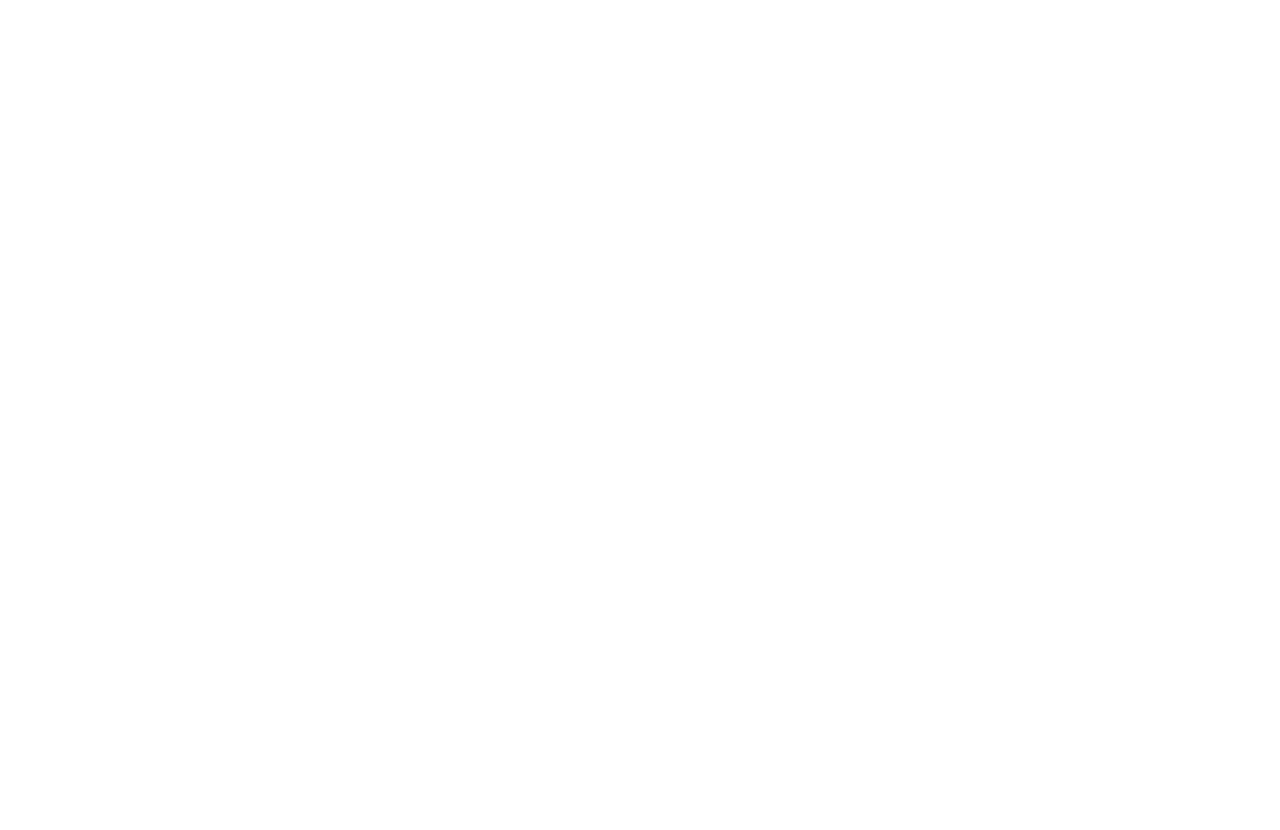
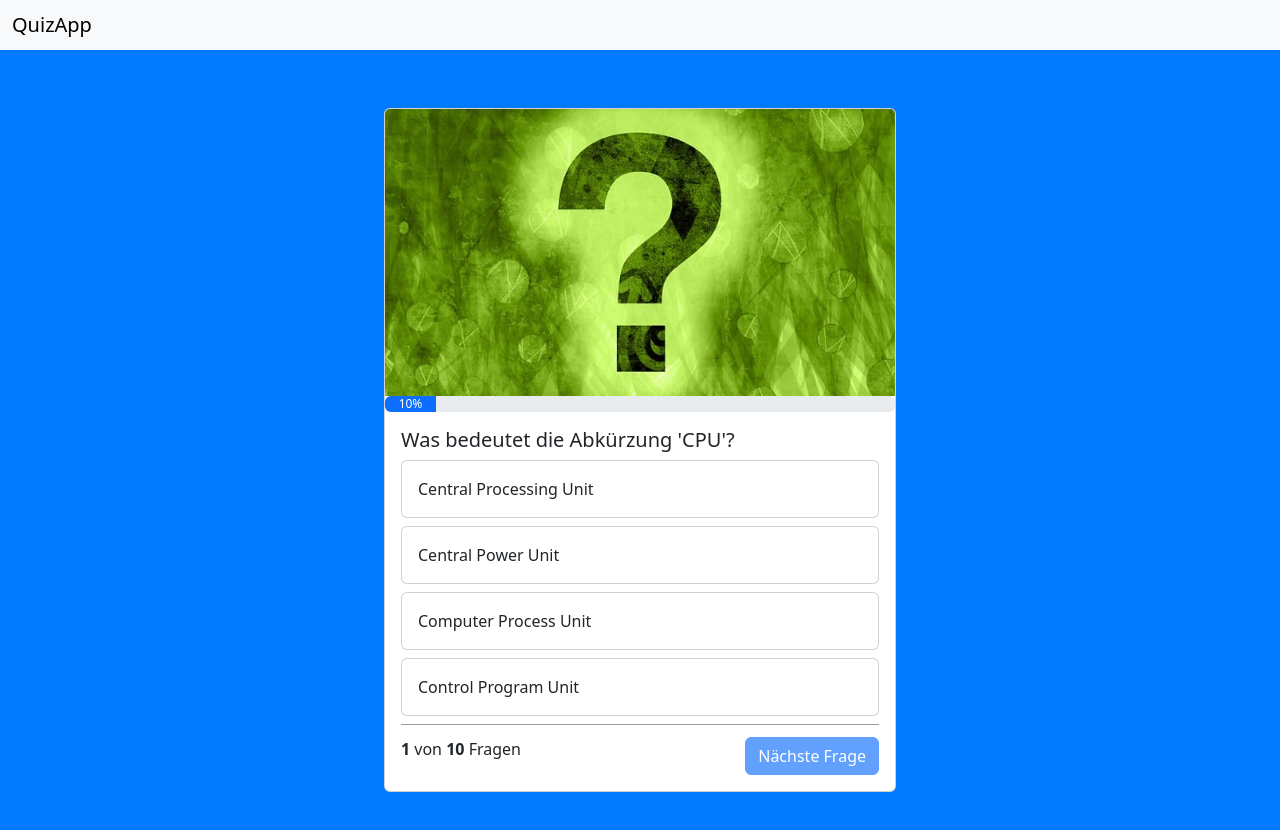
Before and after one commit to Malrett/QuizApp, a website: page index.html in a window 1280 px wide. Before the commit the page ends 800 px from the top, so only its background shows below. Drawn offline with nearby package versions, Linux system fonts and the light colour scheme.

Commit message:
finished App

```diff
--- a/index.html
+++ b/index.html
@@ -4,9 +4,56 @@
     <meta charset="UTF-8" />
     <meta name="viewport" content="width=device-width, initial-scale=1.0" />
     <title>QuizApp</title>
-
+    <!-- Bootstrap Einbindung über die Cloud, immer über allen anderen Stylesheets
+    <link href="https://cdn.jsdelivr.net/npm/bootstrap@5.3.6/dist/css/bootstrap.min.css" rel="stylesheet" integrity="sha384-4Q6Gf2aSP4eDXB8Miphtr37CMZZQ5oXLH2yaXMJ2w8e2ZtHTl7GptT4jmndRuHDT" crossorigin="anonymous">
+    <script src="https://cdn.jsdelivr.net/npm/bootstrap@5.3.6/dist/js/bootstrap.bundle.min.js" integrity="sha384-j1CDi7MgGQ12Z7Qab0qlWQ/Qqz24Gc6BM0thvEMVjHnfYGF0rmFCozFSxQBxwHKO" crossorigin="anonymous"></script>
+    -->
     <link rel="stylesheet" href="style.css" />
+    <link rel="stylesheet" href="./node_modules/bootstrap/dist/css/bootstrap.min.css" />
     <script src="script.js"></script>
   </head>
-  <body></body>
+  <body onload="init()">
+    <nav class="navbar bg-body-tertiary">
+      <div class="container-fluid">
+        <span class="navbar-brand mb-0 h1">QuizApp</span>
+      </div>
+    </nav>
+    <div class="container">
+      <div class="card quiz-card">
+        <img id="header-img" src="./img/question-mark.jpg" class="card-img-top" alt="..." />
+        <div class="progress" role="progressbar" aria-label="Example with label" aria-valuenow="0" aria-valuemin="0" aria-valuemax="100">
+          <div id="progress-bar" class="progress-bar" style="width: 0%"></div>
+        </div>
+        <div class="card-body d_none" id="end-screen">
+          <div class="text-center final-headline">Quiz beendet!</div>
+
+          <div class="text-center">Du hast <b id="correct-answers"></b> von <b id="questions-endscreen"></b> Fragen richtig beantwortet</div>
+          <div class="button-row">
+            <button onclick="restartGame()" class="btn btn-primary">Erneut spielen</button>
+          </div>
+        </div>
+
+        <div class="card-body" id="question-body">
+          <h5 class="card-title" id="question-text"></h5>
+
+          <div class="card quiz-answer mb-2" onclick="answer('answer_1')">
+            <div class="card-body" id="answer_1"></div>
+          </div>
+          <div class="card quiz-answer mb-2" onclick="answer('answer_2')">
+            <div class="card-body" id="answer_2"></div>
+          </div>
+          <div class="card quiz-answer mb-2" onclick="answer('answer_3')">
+            <div class="card-body" id="answer_3"></div>
+          </div>
+          <div class="card quiz-answer mb-2" onclick="answer('answer_4')">
+            <div class="card-body" id="answer_4"></div>
+          </div>
+          <div class="question-footer">
+            <span> <b id="current-question"></b> von <b id="number_of_questions"></b> Fragen</span>
+            <button class="btn btn-primary" id="next-button" disabled onclick="nextQuestion()">Nächste Frage</button>
+          </div>
+        </div>
+      </div>
+    </div>
+  </body>
 </html>
--- a/script.js
+++ b/script.js
@@ -0,0 +1,186 @@
+let questions = [
+  {
+    "question": "Was bedeutet die Abkürzung 'CPU'?",
+    "answer_1": "Central Processing Unit",
+    "answer_2": "Central Power Unit",
+    "answer_3": "Computer Process Unit",
+    "answer_4": "Control Program Unit",
+    "right_answer": "answer_1",
+  },
+  {
+    "question": "Welches Protokoll wird für den Versand von E-Mails verwendet?",
+    "answer_1": "SNMP",
+    "answer_2": "HTTP",
+    "answer_3": "SMTP",
+    "answer_4": "FTP",
+    "right_answer": "answer_3",
+  },
+  {
+    "question": "Was ist ein Byte?",
+    "answer_1": "1 Bit",
+    "answer_2": "4 Bit",
+    "answer_3": "8 Bit",
+    "answer_4": "16 Bit",
+    "right_answer": "answer_3",
+  },
+  {
+    "question": "Welche Programmiersprache wird hauptsächlich für Webentwicklung verwendet?",
+    "answer_1": "JavaScript",
+    "answer_2": "C",
+    "answer_3": "Python",
+    "answer_4": "Java",
+    "right_answer": "answer_1",
+  },
+  {
+    "question": "Was macht ein Betriebssystem?",
+    "answer_1": "Es ist ein Antivirenprogramm",
+    "answer_2": "Es verwaltet Hardware und Software",
+    "answer_3": "Es speichert nur Daten",
+    "answer_4": "Es ist ein Textverarbeitungsprogramm",
+    "right_answer": "answer_2",
+  },
+  {
+    "question": "Welche der folgenden ist eine NoSQL-Datenbank?",
+    "answer_1": "PostgreSQL",
+    "answer_2": "Oracle",
+    "answer_3": "MongoDB",
+    "answer_4": "MySQL",
+    "right_answer": "answer_3",
+  },
+  {
+    "question": "Was ist ein Router?",
+    "answer_1": "Ein Grafikprozessor",
+    "answer_2": "Ein Gerät zur Weiterleitung von Netzwerkpaketen",
+    "answer_3": "Ein Gerät zur Stromversorgung",
+    "answer_4": "Ein Backup-System",
+    "right_answer": "answer_2",
+  },
+  {
+    "question": "Wofür steht 'HTML'?",
+    "answer_1": "Home Tool Markup Language",
+    "answer_2": "HyperTransfer Markup Language",
+    "answer_3": "HighText Machine Language",
+    "answer_4": "HyperText Markup Language",
+    "right_answer": "answer_4",
+  },
+  {
+    "question": "Welche Zahl ist binär für die Dezimalzahl 5?",
+    "answer_1": "100",
+    "answer_2": "101",
+    "answer_3": "110",
+    "answer_4": "111",
+    "right_answer": "answer_2",
+  },
+  {
+    "question": "Was ist ein Framework?",
+    "answer_1": "Eine Sammlung von Bibliotheken und Tools",
+    "answer_2": "Ein Betriebssystem",
+    "answer_3": "Ein Texteditor",
+    "answer_4": "Ein Compiler",
+    "right_answer": "answer_1",
+  },
+];
+
+let currentQuestion = 0;
+let correctAnswers = 0;
+let AUDIO_WIN = new Audio("./audio/win.mp3");
+let AUDIO_SUCCESS = new Audio("audio/success_2.mp3");
+let AUDIO_FAIL = new Audio("audio/wrong_2.mp3");
+
+function init() {
+  let numberOfQuestionsRef = document.getElementById("number_of_questions");
+  numberOfQuestionsRef.innerHTML = questions.length;
+
+  showQuestion();
+}
+
+function showQuestion() {
+  if (gameIsOver()) {
+    showEndScreen();
+  } else {
+    updateProgressBar();
+    updateToNextQuestion();
+  }
+}
+
+function gameIsOver() {
+  return currentQuestion >= questions.length;
+}
+
+function showEndScreen() {
+  document.getElementById("question-body").classList.add("d_none");
+  document.getElementById("end-screen").classList.remove("d_none");
+  document.getElementById("questions-endscreen").innerHTML = questions.length;
+  document.getElementById("correct-answers").innerHTML = correctAnswers;
+  //document.getElementById("end-screen").style = ''; alternativ den style im html inline definieren
+  //document.getElementById("end-screen").style = 'display: none';
+  document.getElementById("header-img").src = "./img/trophy.png";
+  AUDIO_WIN.play();
+}
+
+function updateProgressBar() {
+  let percent = (currentQuestion + 1) / questions.length;
+  percent = Math.round(percent * 100);
+  document.getElementById("progress-bar").innerHTML = `${percent}%`;
+  document.getElementById("progress-bar").style = `width: ${percent}%`;
+}
+
+function updateToNextQuestion() {
+  let question = questions[currentQuestion];
+  document.getElementById("question-text").innerHTML = question.question;
+  document.getElementById("answer_1").innerHTML = question.answer_1;
+  document.getElementById("answer_2").innerHTML = question.answer_2;
+  document.getElementById("answer_3").innerHTML = question.answer_3;
+  document.getElementById("answer_4").innerHTML = question.answer_4;
+  document.getElementById("current-question").innerHTML = currentQuestion + 1;
+}
+
+function answer(selection) {
+  let question = questions[currentQuestion];
+  let idOfRightAnswer = question.right_answer;
+  if (selection == question.right_answer) {
+    correctAnswer(selection);
+  } else {
+    wrongAnswer(selection, idOfRightAnswer);
+  }
+  document.getElementById("next-button").disabled = false;
+}
+
+function correctAnswer(selection) {
+  document.getElementById(selection).parentNode.classList.add("bg-success");
+  AUDIO_SUCCESS.play();
+  correctAnswers++;
+}
+
+function wrongAnswer(selection, idOfRightAnswer) {
+  document.getElementById(selection).parentNode.classList.add("bg-danger");
+  document.getElementById(idOfRightAnswer).parentNode.classList.add("bg-success");
+  AUDIO_FAIL.play();
+}
+
+function nextQuestion() {
+  currentQuestion++;
+  resetAnswers();
+  showQuestion();
+}
+
+function resetAnswers() {
+  document.getElementById("answer_1").parentNode.classList.remove("bg-success");
+  document.getElementById("answer_1").parentNode.classList.remove("bg-danger");
+  document.getElementById("answer_2").parentNode.classList.remove("bg-success");
+  document.getElementById("answer_2").parentNode.classList.remove("bg-danger");
+  document.getElementById("answer_3").parentNode.classList.remove("bg-success");
+  document.getElementById("answer_3").parentNode.classList.remove("bg-danger");
+  document.getElementById("answer_4").parentNode.classList.remove("bg-success");
+  document.getElementById("answer_4").parentNode.classList.remove("bg-danger");
+  document.getElementById("next-button").disabled = true;
+}
+
+function restartGame() {
+  document.getElementById("header-img").src = "./img/question-mark.jpg";
+  document.getElementById("question-body").classList.remove("d_none");
+  document.getElementById("end-screen").classList.add("d_none");
+  currentQuestion = 0;
+  correctAnswers = 0;
+  init();
+}
--- a/style.css
+++ b/style.css
@@ -0,0 +1,65 @@
+body {
+  background-color: #007aff !important;
+}
+
+.container {
+  background-color: #007aff !important;
+  min-height: 100vh;
+  display: flex;
+  justify-content: center;
+  align-items: center;
+}
+
+.question-footer {
+  border-top: solid 1px rgba(0, 0, 0, 0.4);
+  display: flex;
+  justify-content: space-between;
+  padding-top: 12px;
+}
+
+.quiz-card {
+  width: 32rem !important;
+}
+
+.quiz-answer:hover {
+  cursor: pointer;
+  background-color: rgba(0, 0, 0, 0.05);
+}
+
+.bg-success,
+.bg-danger {
+  color: white !important;
+}
+
+.d_none {
+  display: none;
+}
+
+.width-100 {
+  width: 100%;
+}
+
+.text-center {
+  text-align: center;
+}
+
+.final-headline {
+  font-size: 38px;
+  margin-bottom: 32px;
+}
+
+.button-row {
+  display: flex;
+  justify-content: center;
+  margin-top: 24px;
+}
+
+@media (max-width: 560px) {
+  body {
+    height: 100vh;
+  }
+  .container {
+    height: calc(100vh - 100px);
+    min-height: 0;
+  }
+}
```
Also changed, not shown: img/question-mark.jpg (added), img/trophy.png (added), 5 other files.
